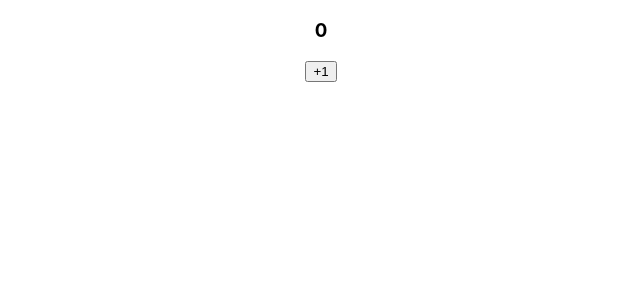
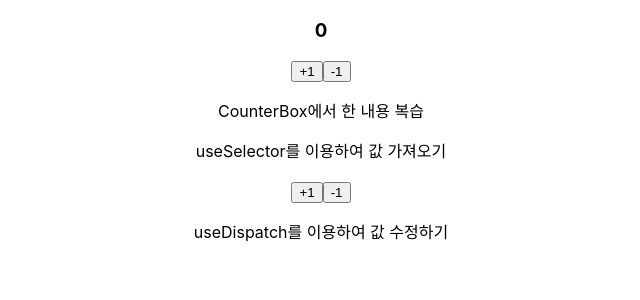
Before and after one commit to hj-Seong/2023-react-redux, a React (Create React App) app in the folder react-redux/: page / in a window 1280 px wide. Shown: the top 300 px of the page, without its empty margins (319-959 px from the left). Built offline with nearby package versions, Linux system fonts and the light colour scheme.

Commit message:
0511 리액트 리덕스 기초-연습

```diff
--- a/react-redux/src/App.js
+++ b/react-redux/src/App.js
@@ -1,11 +1,13 @@
 import logo from './logo.svg';
 import './App.css';
 import CounterBox from './components/CounterBox';
+import ExConterBox from './components/ExConterBox';
 
 function App() {
   return (
     <div className="App">
       <CounterBox />
+      <ExConterBox />
     </div>
   );
 }
--- a/react-redux/src/components/CounterBox.jsx
+++ b/react-redux/src/components/CounterBox.jsx
@@ -4,7 +4,7 @@ import React from 'react'
 import { useDispatch, useSelector } from "react-redux"
 
 // dispatch에서 사용할 액션 함수
-import { increase } from '../modules/counter';
+import { decrease, increase } from '../modules/counter';
 
 export default function CounterBox() {
   //useSelector로 값 가져오기
@@ -28,6 +28,9 @@ export default function CounterBox() {
         }}>
             +1
         </button>
+        <button onClick={()=>{ dispatch( decrease() ) }}>
+            -1
+        </button>
     </div>
   )
 }
--- /dev/null
+++ b/react-redux/src/components/ExConterBox.jsx
@@ -0,0 +1,15 @@
+import React from 'react'
+
+export default function ExConterBox() {
+  return (
+    <div>
+        <p>CounterBox에서 한 내용 복습</p>
+        <p>useSelector를 이용하여 값 가져오기</p>
+        <h3>{}</h3>
+        <button>+1</button>
+        <button>-1</button>
+        <p>useDispatch를 이용하여 값 수정하기</p>
+
+    </div>
+  )
+}
--- a/react-redux/src/modules/counter.js
+++ b/react-redux/src/modules/counter.js
@@ -13,6 +13,7 @@
 
 // 액션 객체를 반환하는 액션생성함수
 export const increase = () => ({ type : "INCREASE" });
+export const decrease = ()=>({type:"DECREASE"})
 
 // state의 기본값 작성
 const initalState = 0;
@@ -24,6 +25,8 @@ function counter(state = initalState, action) {
     switch (action.type) {
         case  "INCREASE":
             return state+1;
+        case "DECREASE":
+            return state-1;
         default :
             return state;
     }
```
